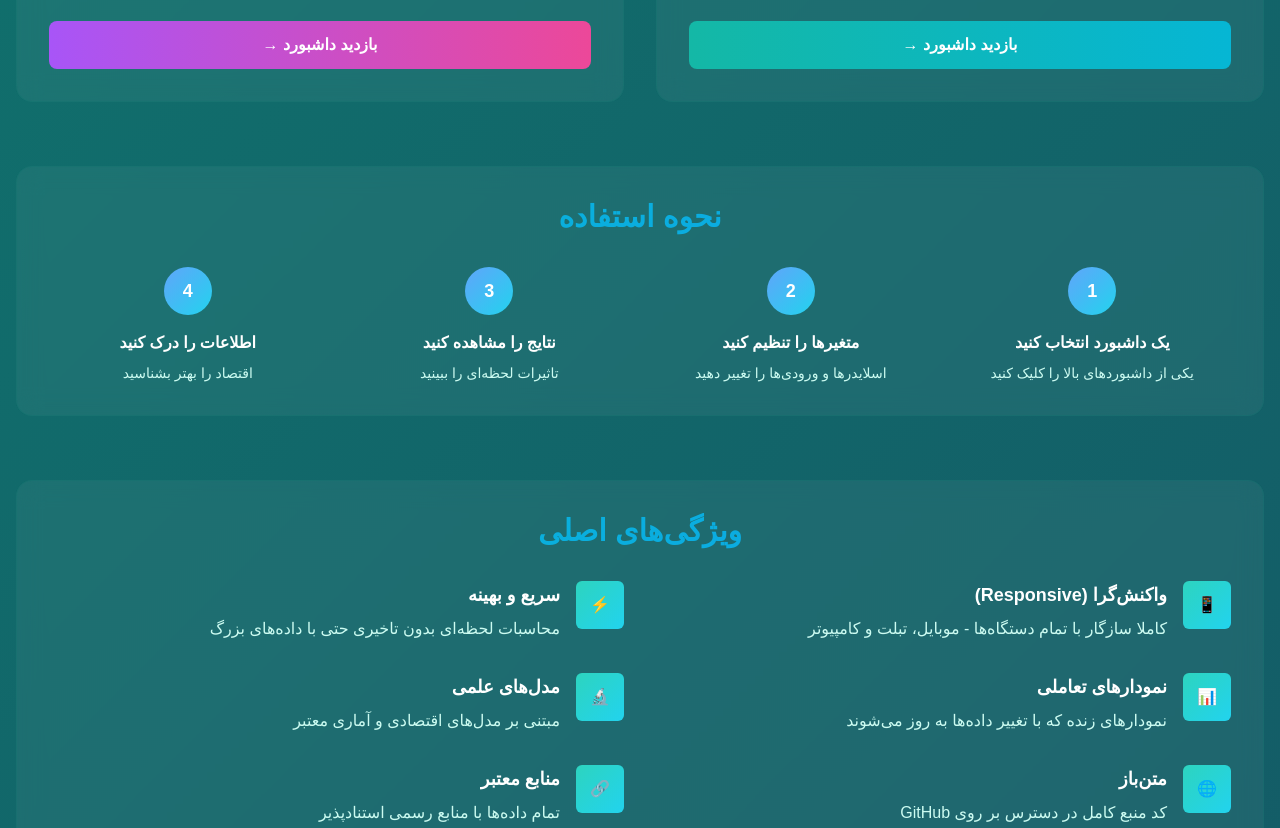
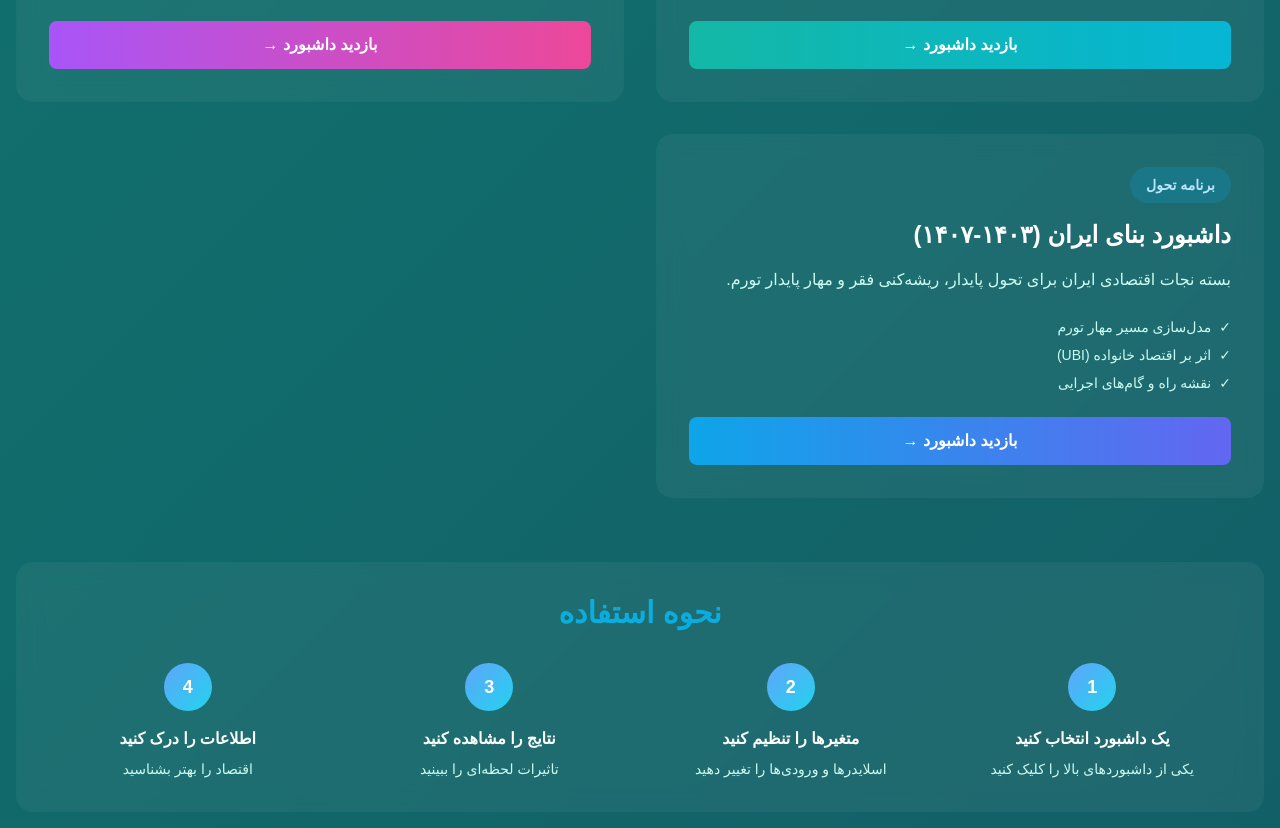
Before and after one commit to xchaosPulse/ecoFlow, a plain HTML site: page docs/index.html in a window 1280 px wide. Shown: the part 985-1813 px from the top of the page. Drawn offline with nearby package versions, Linux system fonts and the light colour scheme; a small style sheet from the web is missing.

Commit message:
feat: add rebuildIran dashboard and social media previews
- Add social media preview tags to rebuildIran.html for better sharing.
- Add a new dashboard card for rebuildIran.html to the main index page.
- Add a link to rebuildIran.html in the footer.

```diff
--- a/docs/index.html
+++ b/docs/index.html
@@ -189,6 +189,40 @@
                         </div>
                         <button
                             class="w-full py-3 px-4 bg-gradient-to-r from-purple-500 to-pink-500 text-white font-semibold rounded-lg hover:from-purple-600 hover:to-pink-600 transition-all">
+                            بازدید داشبورد →
+                        </button>
+                    </div>
+                </a>
+
+                <!-- Dashboard 3: Rebuild Iran -->
+                <a href="rebuildIran.html" class="card-hover">
+                    <div
+                        class="bg-white/5 backdrop-blur-md rounded-2xl p-8 border border-teal-700/30 h-full hover:bg-white/10">
+                        <div class="mb-4">
+                            <span
+                                class="inline-block px-4 py-2 bg-sky-500/20 text-sky-200 rounded-full text-sm font-semibold">برنامه
+                                تحول</span>
+                        </div>
+                        <h3 class="text-2xl font-bold mb-4 text-white">داشبورد بنای ایران (۱۴۰۳-۱۴۰۷)</h3>
+                        <p class="text-teal-100 mb-6 leading-relaxed">
+                            بسته نجات اقتصادی ایران برای تحول پایدار، ریشه‌کنی فقر و مهار پایدار تورم.
+                        </p>
+                        <div class="space-y-2 mb-6">
+                            <div class="flex items-center text-teal-100 text-sm">
+                                <span class="ml-2">✓</span>
+                                <span>مدل‌سازی مسیر مهار تورم</span>
+                            </div>
+                            <div class="flex items-center text-teal-100 text-sm">
+                                <span class="ml-2">✓</span>
+                                <span>اثر بر اقتصاد خانواده (UBI)</span>
+                            </div>
+                            <div class="flex items-center text-teal-100 text-sm">
+                                <span class="ml-2">✓</span>
+                                <span>نقشه راه و گام‌های اجرایی</span>
+                            </div>
+                        </div>
+                        <button
+                            class="w-full py-3 px-4 bg-gradient-to-r from-sky-500 to-indigo-500 text-white font-semibold rounded-lg hover:from-sky-600 hover:to-indigo-600 transition-all">
                             بازدید داشبورد →
                         </button>
                     </div>
@@ -440,6 +474,7 @@
                     <ul class="space-y-2 text-teal-100 text-sm">
                         <li><a href="freePriceModel.html">مدل جامع آزادسازی نرخ بنزین</a></li>
                         <li><a href="InflationPrediction.html">مدل تورم قیمت‌گذاری پلکانی</a></li>
+                        <li><a href="rebuildIran.html">داشبورد بنای ایران (۱۴۰۳-۱۴۰۷)</a></li>
                     </ul>
                 </div>
                 <div>
```
Also changed, not shown: docs/rebuildIran.html (+12 -0 lines).
